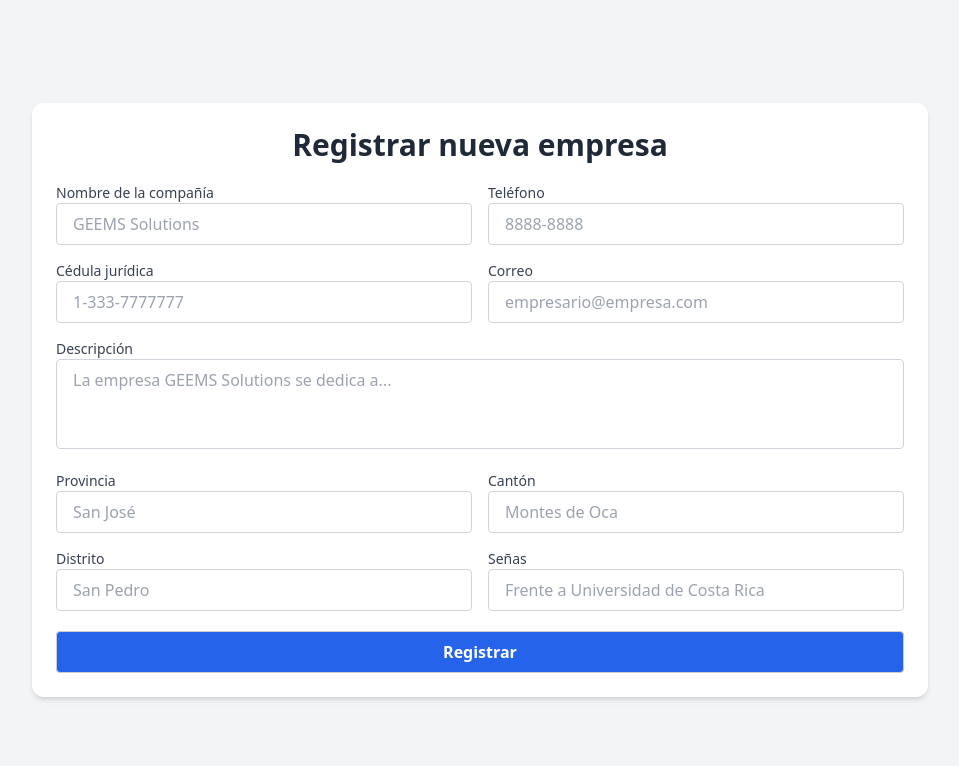
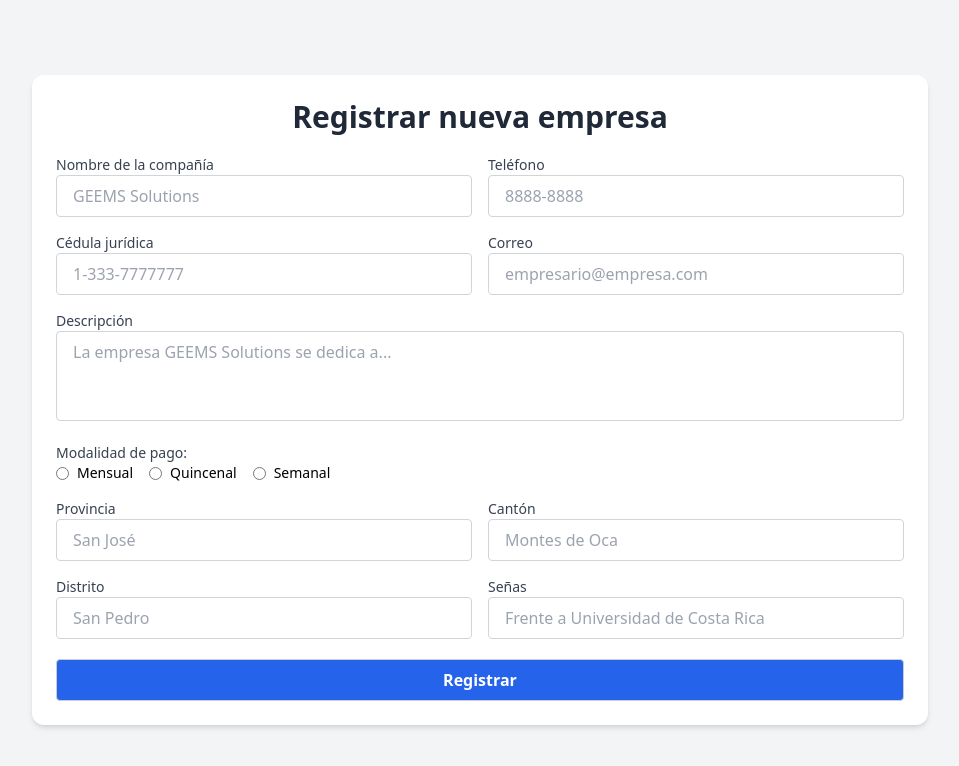
Before and after one commit to gabrielzv/GEEMS, a Vue app in the folder sprint 2/frontend/: page /registroEmpresa in a window 1280 px wide. Shown: the top 766 px of the page, without its empty margins (160-1119 px from the left). Built offline with nearby package versions, Linux system fonts and the light colour scheme.

Commit message:
Se realizan modificaciones en el backend y frontend del registro de empresas, para poder añadir la modalidad de los pagos (Semanal, Quincenal, Mensual)

```diff
--- a/sprint 2/frontend/src/components/RegistroEmpresa.vue
+++ b/sprint 2/frontend/src/components/RegistroEmpresa.vue
@@ -22,8 +22,12 @@
             placeholder="GEEMS Solutions"
             :class="inputClass(errores.nombreVacio || errores.nombreDuplicado)"
           />
-          <p v-if="errores.nombreVacio" class="text-sm text-red-500 mt-1">{{ errores.nombreVacio }}</p>
-          <p v-if="errores.nombreDuplicado" class="text-sm text-red-500 mt-1">{{ errores.nombreDuplicado }}</p>
+          <p v-if="errores.nombreVacio" class="text-sm text-red-500 mt-1">
+            {{ errores.nombreVacio }}
+          </p>
+          <p v-if="errores.nombreDuplicado" class="text-sm text-red-500 mt-1">
+            {{ errores.nombreDuplicado }}
+          </p>
         </div>
         <div>
           <label class="block text-sm font-medium text-gray-700">
@@ -34,11 +38,19 @@
             v-model="telefono"
             maxlength="9"
             placeholder="8888-8888"
-            :class="inputClass(errores.telefonoFormatoInvalido || errores.telefono)"
+            :class="
+              inputClass(errores.telefonoFormatoInvalido || errores.telefono)
+            "
           />
-          <p v-if="errores.telefonoVacio" class="text-sm text-red-500 mt-1">{{ errores.telefonoVacio }}</p>
-          <p v-if="errores.telefonoFormatoInvalido && !errores.telefonoVacio" class="text-sm text-red-500 mt-1">{{ errores.telefonoFormatoInvalido }}</p>
-
+          <p v-if="errores.telefonoVacio" class="text-sm text-red-500 mt-1">
+            {{ errores.telefonoVacio }}
+          </p>
+          <p
+            v-if="errores.telefonoFormatoInvalido && !errores.telefonoVacio"
+            class="text-sm text-red-500 mt-1"
+          >
+            {{ errores.telefonoFormatoInvalido }}
+          </p>
         </div>
         <div>
           <label class="block text-sm font-medium text-gray-700">
@@ -49,11 +61,26 @@
             v-model="cedula"
             maxlength="13"
             placeholder="1-333-7777777"
-            :class="inputClass(errores.cedulaFormatoInvalido || errores.cedulaVacio || errores.cedulaDuplicada)"
+            :class="
+              inputClass(
+                errores.cedulaFormatoInvalido ||
+                  errores.cedulaVacio ||
+                  errores.cedulaDuplicada
+              )
+            "
           />
-          <p v-if="errores.cedulaVacio" class="text-sm text-red-500 mt-1">{{ errores.cedulaVacio }}</p>
-          <p v-if="errores.cedulaFormatoInvalido && !errores.cedulaVacio" class="text-sm text-red-500 mt-1">{{ errores.cedulaFormatoInvalido }}</p>
-          <p v-if="errores.cedulaDuplicada" class="text-sm text-red-500 mt-1">{{ errores.cedulaDuplicada }}</p>
+          <p v-if="errores.cedulaVacio" class="text-sm text-red-500 mt-1">
+            {{ errores.cedulaVacio }}
+          </p>
+          <p
+            v-if="errores.cedulaFormatoInvalido && !errores.cedulaVacio"
+            class="text-sm text-red-500 mt-1"
+          >
+            {{ errores.cedulaFormatoInvalido }}
+          </p>
+          <p v-if="errores.cedulaDuplicada" class="text-sm text-red-500 mt-1">
+            {{ errores.cedulaDuplicada }}
+          </p>
         </div>
         <div>
           <label for="correo" class="block text-sm font-medium text-gray-700">
@@ -62,12 +89,21 @@
           <input
             type="email"
             id="correo"
-            :class="inputClass(errores.correoVacio || errores.correoFormatoInvalido)"
+            :class="
+              inputClass(errores.correoVacio || errores.correoFormatoInvalido)
+            "
             v-model="empresa.correo"
             placeholder="empresario@empresa.com"
           />
-          <p v-if="errores.correoVacio" class="text-sm text-red-500 mt-1">{{ errores.correoVacio }}</p>
-          <p v-if="errores.correoFormatoInvalido && !errores.correoVacio" class="text-sm text-red-500 mt-1">{{ errores.correoFormatoInvalido }}</p>
+          <p v-if="errores.correoVacio" class="text-sm text-red-500 mt-1">
+            {{ errores.correoVacio }}
+          </p>
+          <p
+            v-if="errores.correoFormatoInvalido && !errores.correoVacio"
+            class="text-sm text-red-500 mt-1"
+          >
+            {{ errores.correoFormatoInvalido }}
+          </p>
         </div>
         <div class="col-span-2">
           <label
@@ -85,8 +121,55 @@
             class="w-full px-4 py-2 rounded border border-gray-300 focus:outline-none focus:ring-2 focus:ring-blue-300"
           ></textarea>
         </div>
+
+        <!-- Modalidad de pago -->
+        <div class="col-span-2">
+          <label class="block text-sm font-medium text-gray-700"
+            >Modalidad de pago:</label
+          >
+          <div class="flex gap-4 text-sm">
+            <label class="flex items-center">
+              <input
+                type="radio"
+                id="modalidadPago"
+                value="Mensual"
+                v-model="empresa.modalidadPago"
+                class="mr-2"
+                @change="validateFrecuencia"
+              />
+              Mensual
+            </label>
+            <label class="flex items-center">
+              <input
+                type="radio"
+                id="modalidadPago"
+                value="Quincenal"
+                v-model="empresa.modalidadPago"
+                class="mr-2"
+              />
+              Quincenal
+            </label>
+            <label class="flex items-center">
+              <input
+                type="radio"
+                id="modalidadPago"
+                value="Semanal"
+                v-model="empresa.modalidadPago"
+                class="mr-2"
+              />
+              Semanal
+            </label>
+          </div>
+          <p v-if="errores.modalidadPagoError" class="text-sm text-red-500 mt-1">
+            {{ errores.modalidadPagoError }}
+          </p>
+        </div>
+
         <div>
-          <label for="provincia" class="block text-sm font-medium text-gray-700">
+          <label
+            for="provincia"
+            class="block text-sm font-medium text-gray-700"
+          >
             Provincia
           </label>
           <input
@@ -97,7 +180,9 @@
             placeholder="San José"
             :class="inputClass(errores.provinciaVacio)"
           />
-          <p v-if="errores.provinciaVacio" class="text-sm text-red-500 mt-1">{{ errores.provinciaVacio }}</p>
+          <p v-if="errores.provinciaVacio" class="text-sm text-red-500 mt-1">
+            {{ errores.provinciaVacio }}
+          </p>
         </div>
 
         <div>
@@ -112,7 +197,9 @@
             placeholder="Montes de Oca"
             :class="inputClass(errores.cantonVacio)"
           />
-          <p v-if="errores.cantonVacio" class="text-sm text-red-500 mt-1">{{ errores.cantonVacio }}</p>
+          <p v-if="errores.cantonVacio" class="text-sm text-red-500 mt-1">
+            {{ errores.cantonVacio }}
+          </p>
         </div>
 
         <div>
@@ -127,7 +214,9 @@
             placeholder="San Pedro"
             :class="inputClass(errores.distritoVacio)"
           />
-          <p v-if="errores.distritoVacio" class="text-sm text-red-500 mt-1">{{ errores.distritoVacio }}</p>
+          <p v-if="errores.distritoVacio" class="text-sm text-red-500 mt-1">
+            {{ errores.distritoVacio }}
+          </p>
         </div>
 
         <div>
@@ -147,7 +236,8 @@
 
       <button
         type="submit"
-        class="w-full bg-blue-600 hover:bg-blue-700 text-white font-semibold py-2 px-4 rounded transition-colors">
+        class="w-full bg-blue-600 hover:bg-blue-700 text-white font-semibold py-2 px-4 rounded transition-colors"
+      >
         Registrar
       </button>
     </form>
@@ -169,12 +259,13 @@ export default {
           distrito: "",
           senas: "",
         },
+        modalidadPago: "",
       },
       cedula: "",
       telefono: "",
       idUsuario: null,
       cedulaPersona: null,
-      errores:{
+      errores: {
         nombreVacio: "",
         telefonoVacio: "",
         cedulaVacio: "",
@@ -187,7 +278,8 @@ export default {
         telefonoFormatoInvalido: "",
         cedulaFormatoInvalido: "",
         correoFormatoInvalido: "",
-      }
+        modalidadPagoError: "",
+      },
     };
   },
   created() {
@@ -219,13 +311,14 @@ export default {
         );
 
         if (nombreDuplicado) {
-          this.errores.nombreDuplicado = "El nombre de la empresa ya está registrado.";
+          this.errores.nombreDuplicado =
+            "El nombre de la empresa ya está registrado.";
         }
 
         if (cedulaDuplicada) {
-          this.errores.cedulaDuplicada = "La cédula jurídica ya está registrada.";
+          this.errores.cedulaDuplicada =
+            "La cédula jurídica ya está registrada.";
         }
-
       } catch (error) {
         alert("Error al validar duplicados.");
       }
@@ -234,42 +327,60 @@ export default {
     inputClass(error) {
       return [
         "w-full px-4 py-2 rounded border focus:outline-none focus:ring-2",
-        error ? "border-red-500 focus:ring-red-300" : "border-gray-300 focus:ring-blue-300",
+        error
+          ? "border-red-500 focus:ring-red-300"
+          : "border-gray-300 focus:ring-blue-300",
       ];
     },
 
     async registrarEmpresa() {
-
-      this.errores.nombreVacio = this.empresa.nombre.trim() ? "" : "El nombre es obligatorio.";
-      this.errores.telefonoVacio = this.telefono.trim() ? "" : "El teléfono es obligatorio.";
-      this.errores.cedulaVacio = this.cedula.trim() ? "" : "La cédula es obligatoria.";
-      this.errores.correoVacio = this.empresa.correo.trim() ? "" : "El correo es obligatorio.";
-      this.errores.provinciaVacio = this.empresa.direccion.provincia.trim() ? "" : "La provincia es obligatoria.";
-      this.errores.cantonVacio = this.empresa.direccion.canton.trim() ? "" : "El cantón es obligatorio.";
-      this.errores.distritoVacio = this.empresa.direccion.distrito.trim() ? "" : "El distrito es obligatorio.";
-
+      this.errores.nombreVacio = this.empresa.nombre.trim()
+        ? ""
+        : "El nombre es obligatorio.";
+      this.errores.telefonoVacio = this.telefono.trim()
+        ? ""
+        : "El teléfono es obligatorio.";
+      this.errores.cedulaVacio = this.cedula.trim()
+        ? ""
+        : "La cédula es obligatoria.";
+      this.errores.correoVacio = this.empresa.correo.trim()
+        ? ""
+        : "El correo es obligatorio.";
+      this.errores.provinciaVacio = this.empresa.direccion.provincia.trim()
+        ? ""
+        : "La provincia es obligatoria.";
+      this.errores.cantonVacio = this.empresa.direccion.canton.trim()
+        ? ""
+        : "El cantón es obligatorio.";
+      this.errores.distritoVacio = this.empresa.direccion.distrito.trim()
+        ? ""
+        : "El distrito es obligatorio.";
+      this.errores.modalidadPagoError = this.empresa.modalidadPago
+        ? ""
+        : "La modalidad de pago es obligatoria.";
 
       this.errores.cedulaFormatoInvalido = "";
       if (!/^\d{1}-\d{3}-\d{7}$/.test(this.cedula)) {
-        this.errores.cedulaFormatoInvalido = "La cédula jurídica debe tener el formato X-XXX-XXXXXXX.";
+        this.errores.cedulaFormatoInvalido =
+          "La cédula jurídica debe tener el formato X-XXX-XXXXXXX.";
       }
 
       this.errores.telefonoFormatoInvalido = "";
       if (!/^\d{4}-\d{4}$/.test(this.telefono)) {
-        this.errores.telefonoFormatoInvalido = "El teléfono debe tener el formato XXXX-XXXX y contener solo números.";
+        this.errores.telefonoFormatoInvalido =
+          "El teléfono debe tener el formato XXXX-XXXX y contener solo números.";
       }
 
       this.errores.correoFormatoInvalido = "";
       if (!/^[^\s@]+@[^\s@]+\.[^\s@]+$/.test(this.empresa.correo)) {
-        this.errores.correoFormatoInvalido = "Por favor, ingrese un correo electrónico válido como ejemplo@correo.com";
+        this.errores.correoFormatoInvalido =
+          "Por favor, ingrese un correo electrónico válido como ejemplo@correo.com";
       }
 
-      await this.validarDuplicados(
-        this.empresa.nombre,
-        this.cedula
-      );
+      await this.validarDuplicados(this.empresa.nombre, this.cedula);
 
-      let not_valid = (this.errores.nombreVacio ||
+      let not_valid =
+        this.errores.nombreVacio ||
         this.errores.telefonoVacio ||
         this.errores.cedulaVacio ||
         this.errores.correoVacio ||
@@ -280,7 +391,8 @@ export default {
         this.errores.cedulaDuplicada ||
         this.errores.telefonoFormatoInvalido ||
         this.errores.cedulaFormatoInvalido ||
-        this.errores.correoFormatoInvalido);
+        this.errores.correoFormatoInvalido ||
+        this.empresa.modalidadPagoError;
 
       if (not_valid) {
         return;
@@ -296,6 +408,7 @@ export default {
         canton: this.empresa.direccion.canton,
         distrito: this.empresa.direccion.distrito,
         senas: this.empresa.direccion.senas,
+        modalidadPago: this.empresa.modalidadPago,
       };
 
       try {
@@ -324,8 +437,8 @@ export default {
 </script>
 
 <style scoped>
-  /* Quita el resize de la descripción */
-  textarea {
-    resize: none;
-  }
+/* Quita el resize de la descripción */
+textarea {
+  resize: none;
+}
 </style>
```
Also changed, not shown: 1 other file (tests, documents, lock files or other folders).
